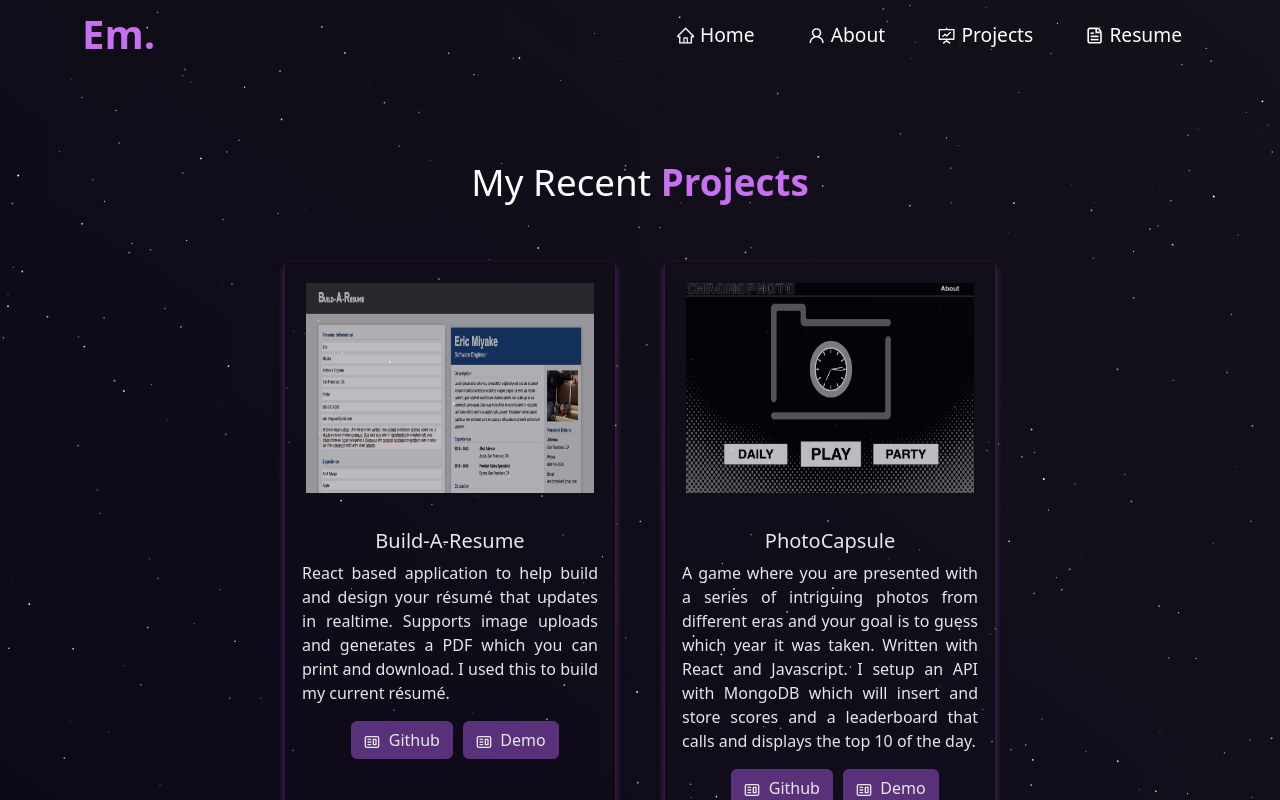
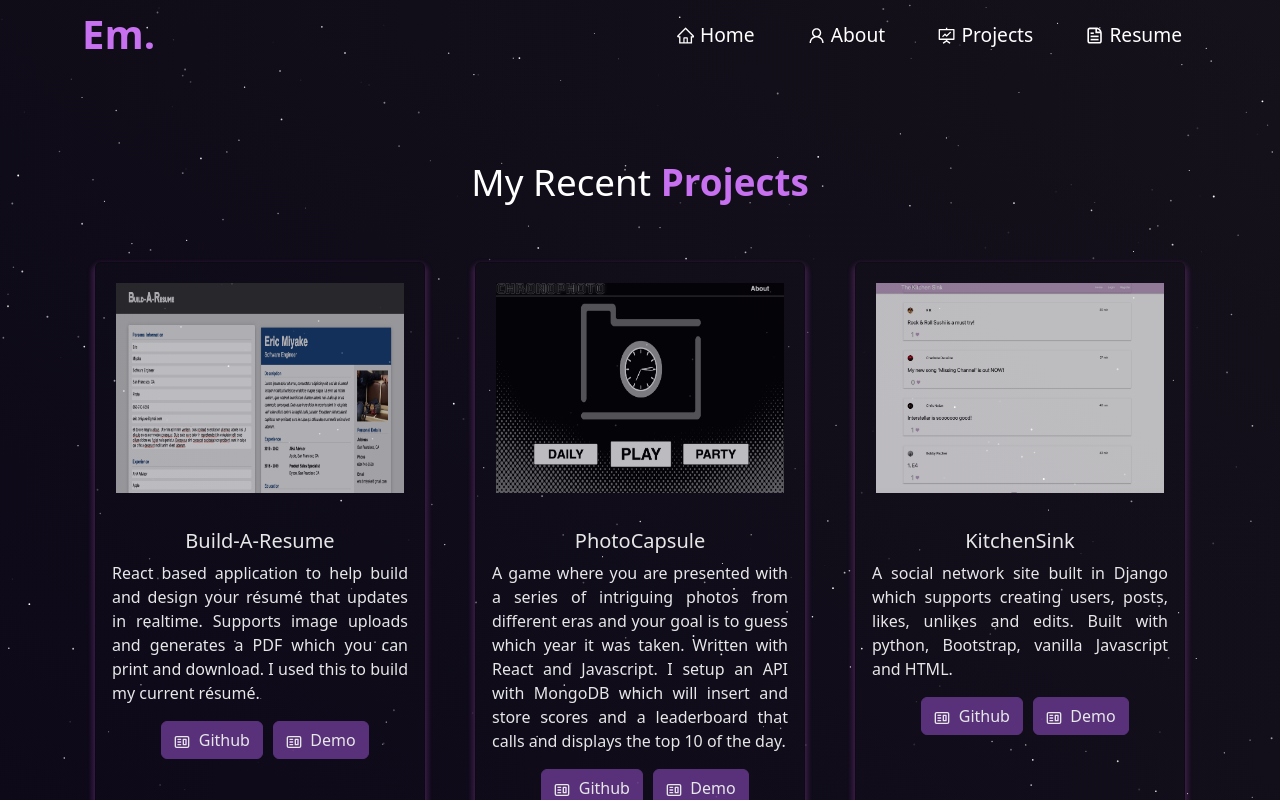
Before and after one commit to ArekBM/Portfolio, a React (Vite) app: page /project in a window 1280 px wide. Shown: the top 800 px of the page. Built offline with nearby package versions, Linux system fonts and the light colour scheme.

Commit message:
added Kitchen Sink

```diff
--- a/src/components/Projects.jsx
+++ b/src/components/Projects.jsx
@@ -4,6 +4,7 @@ import ProjectCard from './ProjectCard';
 import BuildA from '../assets/BuildA.png';
 import ParticleEngine from './ParticleEngine';
 import PhotoCapsule from '../assets/PhotoCapsule.png';
+import KitchenSink from '../assets/KitchenSink.jpg'
 
 export default function Projects() {
     return(
@@ -32,6 +33,14 @@ export default function Projects() {
                             demoLink='https://scintillating-melba-98a2d4.netlify.app/'
                         />
                     </Col>
+                    <Col md={4} className='project-card'>
+                        <ProjectCard
+                            imgPath={KitchenSink}
+                            title='KitchenSink'
+                            description='A social network site built in Django which supports creating users, posts, likes, unlikes and edits. Built with python, Bootstrap, vanilla Javascript and HTML.'
+                            ghLink='https://github.com/ArekBM/KitchenSink'
+                        />
+                    </Col>
                 </Row>
             </Container>
         </Container>
```
Also changed, not shown: src/assets/KitchenSink.jpg (added).
